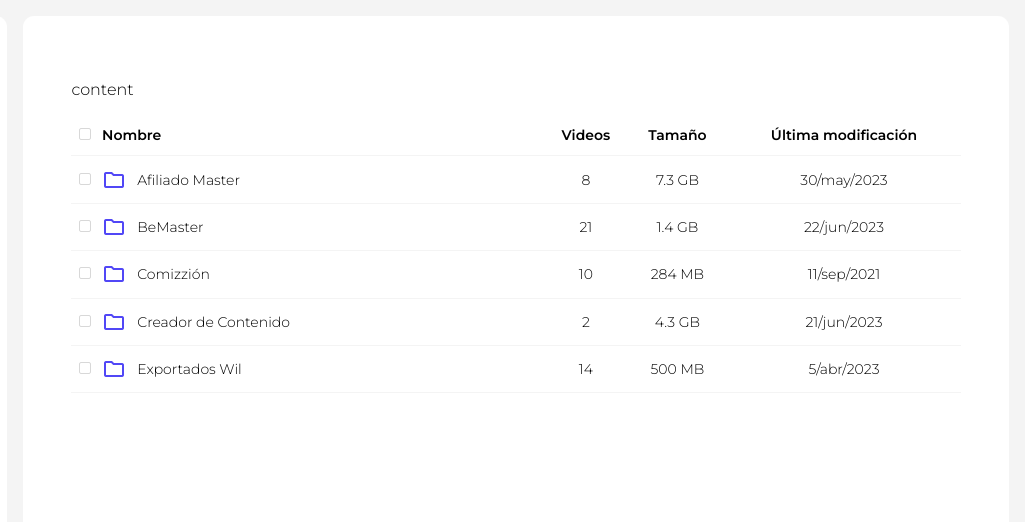
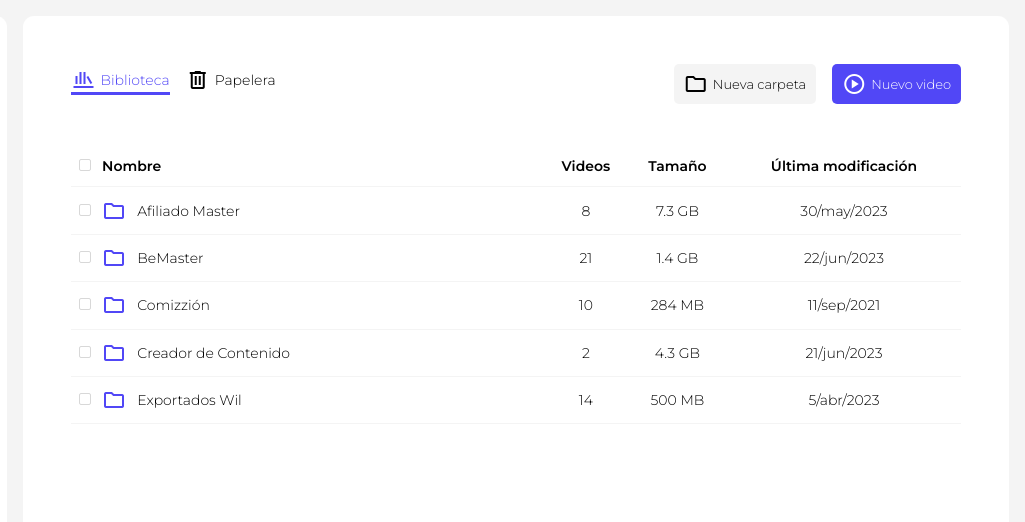
Before and after one commit to luchoweb/dashboard-bemaster-test, a website: page index.html in a window 1280 px wide. Shown: the top 522 px of the page, 255-1280 px from the left. Drawn offline with nearby package versions, Linux system fonts and the light colour scheme.

Commit message:
tabs and buttons done

```diff
--- a/assets/scss/components/_content.scss
+++ b/assets/scss/components/_content.scss
@@ -3,13 +3,18 @@
   word-break: break-all;
 
   .container {
-    padding: 3rem;
+    padding: var(--spacing-box);
     max-height: 100%;
     overflow-y: auto;
+
+    @media (min-width: $break-tablet) {
+      padding: 3rem;
+    }
   }
 
   // IMPORTS
+  @import "./tabs";
+  @import "./breadcrumb";
   @import "./search";
-  @import "./breadcrumb";
   @import "./table";
 }
--- /dev/null
+++ b/assets/scss/components/_tabs.scss
@@ -0,0 +1,58 @@
+.tabs {
+  margin-bottom: 2rem;
+
+  &-nav {
+    align-items: center;
+    display: flex;
+    flex-wrap: wrap;
+    gap: 10px var(--spacing-box);
+    margin-bottom: 1.5rem;
+
+    .tab {
+      align-items: center;
+      border-bottom: 3px solid transparent;
+      color: black;
+      display: flex;
+      gap: 0 5px;
+      font-size: 14px;
+      text-decoration: none;
+      transition: var(--transition);
+
+      &.active,
+      &:hover {
+        border-color: var(--color-primary);
+        color: var(--color-primary);
+      }
+    }
+  }
+
+  &-btn {
+    display: flex;
+    flex-wrap: wrap;
+    gap: 0 calc(var(--spacing-box) / 2);
+
+    .btn {
+      margin-bottom: 10px;
+      transition: var(--transition);
+
+      &:hover {
+        opacity: 0.8;
+      }
+    }
+  }
+
+  @media (min-width: $break-tablet) {
+    align-items: center;
+    display: flex;
+    justify-content: space-between;
+    margin-bottom: 2rem;
+
+    &-nav {
+      margin-bottom: var(--spacing-box);
+    }
+
+    &-btn {
+      gap: 0 var(--spacing-box);
+    }
+  }
+}
--- a/assets/scss/style.scss
+++ b/assets/scss/style.scss
@@ -39,6 +39,26 @@ h6,
 b,
 strong {
   font-weight: var(--fw-bold);
+}
+
+.btn {
+  background-color: var(--color-bg);
+  border-radius: 5px;
+  color: black;
+  font-size: 13px;
+  padding: 8px 10px;
+  text-decoration: none;
+
+  &.has-icon {
+    align-items: center;
+    display: flex;
+    gap: 0 5px;
+  }
+
+  &-primary {
+    background-color: var(--color-primary);
+    color: white;
+  }
 }
 
 .dashboard {
@@ -110,25 +130,17 @@ strong {
     }
   }
 
-  @media (min-width: $break-tablet) {
+  @media (min-width: $break-lg) {
     padding: var(--spacing-box);
 
-    &.sidebar-open {
-      .sidebar {
-        box-shadow: none;
-        position: relative;
-        width: 250px;
-      }
-    }
-  }
-
-  @media (min-width: $break-lg) {
     .row {
       grid-template-columns: 1fr 4fr;
     }
 
     &.sidebar-open {
       .sidebar {
+        box-shadow: none;
+        position: relative;
         width: fit-content;
       }
     }
--- a/index.html
+++ b/index.html
@@ -111,7 +111,33 @@
 
         <div class="content">
           <div class="container">
-            <p>content</p>
+            <div class="tabs">
+              <nav class="tabs-nav">
+                <a href="#" class="tab active">
+                  <i class="material-symbols-outlined">newsstand</i>
+                  <span>Biblioteca</span>
+                </a>
+
+                <a href="#" class="tab">
+                  <i class="material-symbols-outlined">delete</i>
+                  <span>Papelera</span>
+                </a>
+              </nav>
+
+              <div class="tabs-btn">
+                <a href="#" class="btn btn-gray has-icon">
+                  <i class="material-symbols-outlined">folder</i>
+                  <span>Nueva carpeta</span>
+                </a>
+
+                <a href="#" class="btn btn-primary has-icon">
+                  <i class="material-symbols-outlined">play_circle</i>
+                  <span>Nuevo video</span>
+                </a>
+              </div>
+            </div>
+
+            <div class="search"></div>
 
             <div class="files">
               <div class="files-container">
```
Also changed, not shown: file.html (+7 -0 lines), assets/css/style.css.
